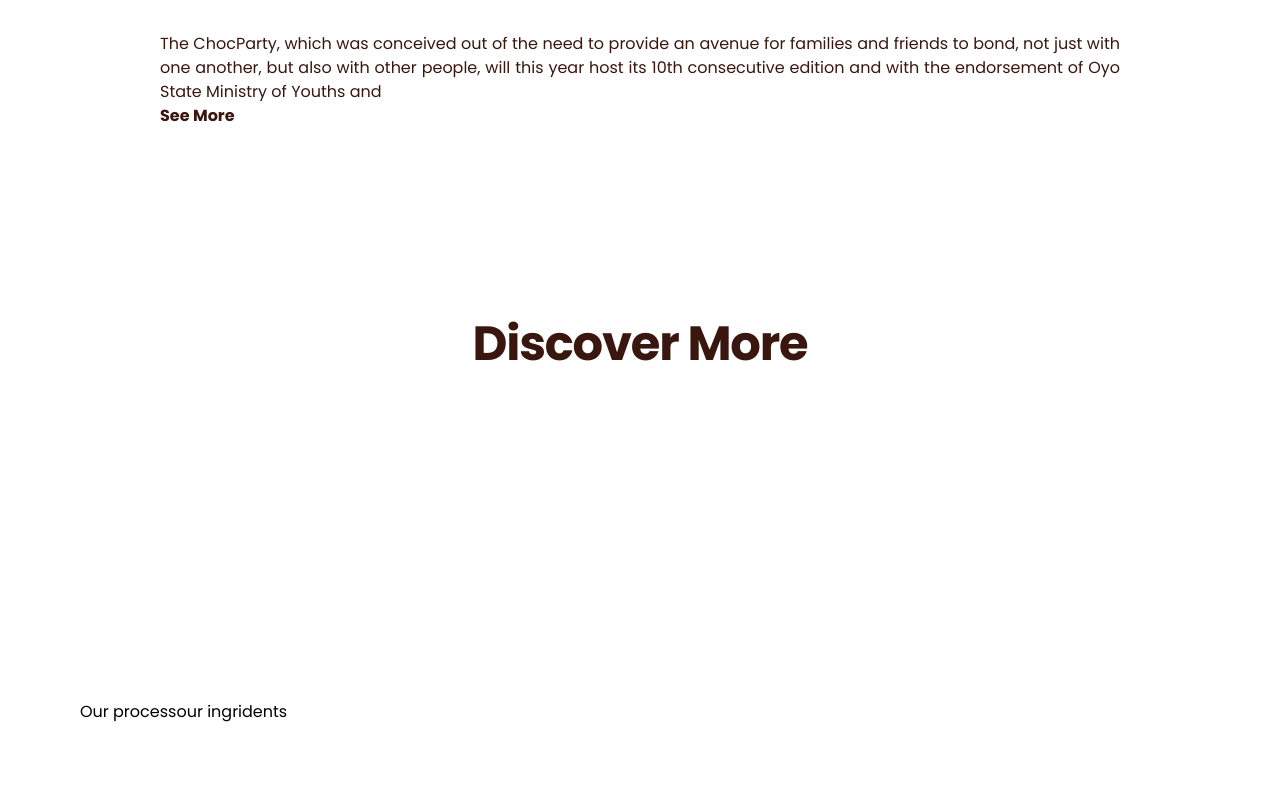
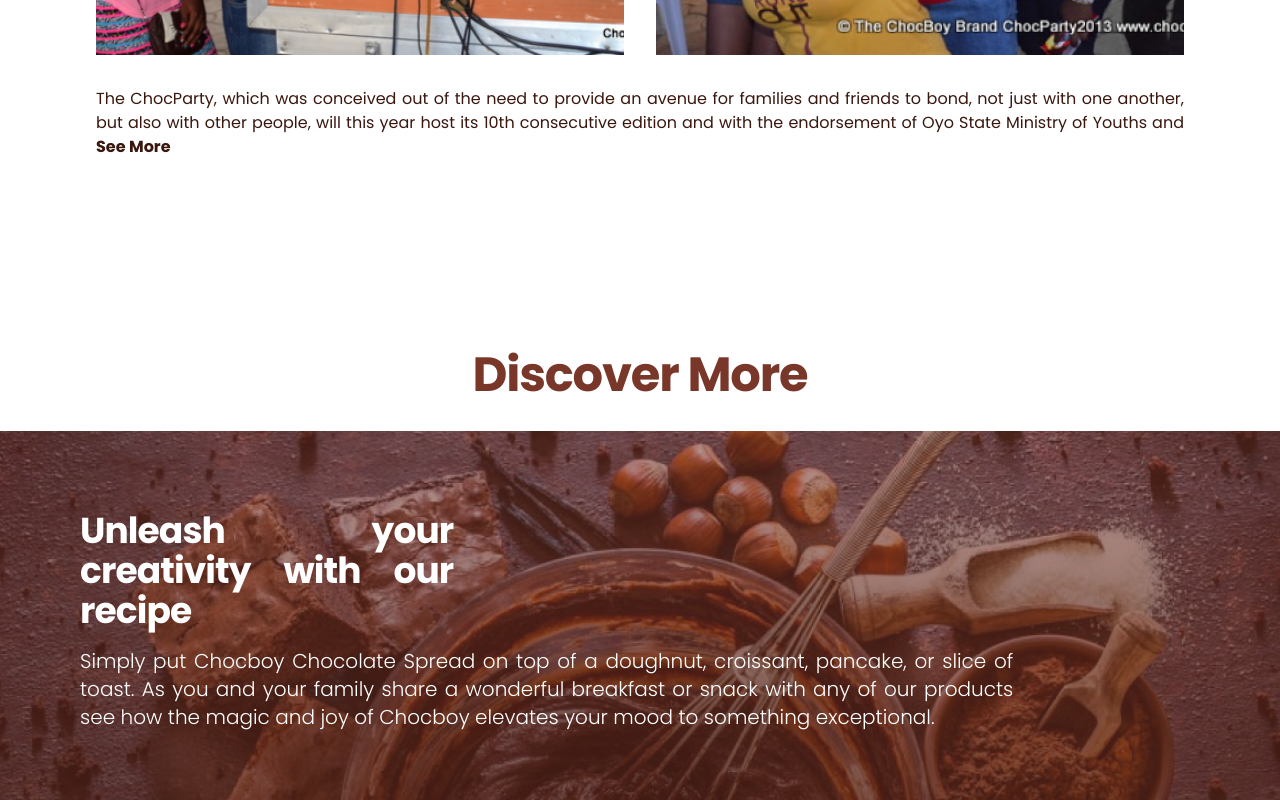
Before and after one commit to solex55/chocboy, a React (Create React App) app: page / in a window 1280 px wide. Shown: the part 1800-2600 px from the top of the page. Built offline with nearby package versions, Linux system fonts and the light colour scheme.

Commit message:
Feat: Add overlay

```diff
--- a/src/components/discover/Discover.jsx
+++ b/src/components/discover/Discover.jsx
@@ -1,20 +1,21 @@
 import React from 'react'
-
+import './discover.css'
 function Discover() {
   return (
-    <div className='my-32 w-full'>
-        <h2 className=' text-main text-center mb-8 text-3xl font-extrabold tracking-tight leading-none md:text-4xl xl:text-5xl'>Discover More</h2>
+    <div className='my-32 w-full '>
+        <h2 className=' text-sub text-center mb-8 text-3xl font-extrabold tracking-tight leading-none md:text-4xl xl:text-5xl'>Discover More</h2>
 
-        <div className='relative w-full  px-20 py-20 h-screen bg-no-repeat bg-cover bg-center bg-discover object-cover bg-gradient-to-b from-white-300 to-black-400 '>
-            <div className='text-white bg-gradient-to-b from-white-300 to-black-400  mix-blend-overlay'>
-              <h3 className='text-3xl w-full lg:w-1/3 font-bold mb-4 tracking-tight leading-none md:text-3xl xl:text-4xl text-justify'>Unleash your creativity with our recipe</h3>
-              <p className='text-xl text-justify w-10/12 font-light'>
-                Simply put Chocboy Chocolate Spread on top of a doughnut, croissant, pancake, or slice of toast. As you and your family share a wonderful breakfast or snack with any of our products see how the magic and joy of Chocboy elevates your mood to something exceptional.
-              </p>
-            </div>
-            <div className='flex mx-auto'>
-                <div>Our process</div>
-                <div>our ingridents</div>
+        <div className=' w-full h-screen bg-no-repeat bg-cover bg-center object-cover grads' >
+            <div className='text-white relative px-4 lg:px-20 py-12 lg:py-20  h-full w-full overlay-des'>
+              <div>
+                <h3 className='text-3xl w-full lg:w-1/3 font-bold mb-4 tracking-tight leading-none md:text-3xl xl:text-4xl text-justify '>Unleash your creativity with our recipe</h3>
+                <p className='text-xl text-justify w-full lg:w-10/12 font-light'>
+                  Simply put Chocboy Chocolate Spread on top of a doughnut, croissant, pancake, or slice of toast. As you and your family share a wonderful breakfast or snack with any of our products see how the magic and joy of Chocboy elevates your mood to something exceptional.
+                </p>
+              </div>
+
+
+
             </div>
         </div>
     </div>
--- a/src/components/discover/discover.css
+++ b/src/components/discover/discover.css
@@ -0,0 +1,43 @@
+.hero-service{
+    min-height: 120vh;
+    padding: 1.5rem;
+    background-image:  linear-gradient(to bottom, rgba(245, 200, 252, 0.5), rgba(100, 45,214.0.7)),
+                        url('../../assets/discover.png');
+    filter: blur(2px);
+    background-repeat: no-repeat;
+    background-size: cover;
+    background-position: center;
+}
+.hero-service-desc{
+    font-weight: bold;
+    position: absolute;
+    z-index: 2;
+    text-align: center;
+    top: 30%;
+    left: 50%;
+    transform: translate(-50%);
+    margin-bottom: 2rem;
+}
+
+.grads{
+    background-image: url('../../assets/discover.png');
+    background-repeat: no-repeat;
+    background-size: cover;
+    background-position: center;
+}
+.process{
+    background-image: url('../../assets/process.png');
+    background-repeat: no-repeat;
+    background-size: cover;
+    background-position: center;
+}
+.recipe{
+    background-image: url('../../assets/recipe.png');
+    background-repeat: no-repeat;
+    background-size: cover;
+    background-position: center;
+}
+
+.overlay-des{
+    background-image:  linear-gradient(to bottom, rgba(121, 55, 42, 0.54)0%, #39170f 100%);
+}
--- a/src/components/featuresection/Feature.jsx
+++ b/src/components/featuresection/Feature.jsx
@@ -36,20 +36,22 @@
 
 
     <div className='py-16 mx-8 mb-16 lg:mx-24 '>
-        <h3 className='font-bold text-3xl text-main text-center mb-8'>ChocParty</h3>
+        <h3 className='text-sub text-center mb-8 text-3xl font-extrabold tracking-tight leading-none md:text-4xl xl:text-5xl mb-8'>ChocParty</h3>
 
-        <div className='flex justify-center gap-8  items-center mb-8'>
-            <div>
-                <img src={party1} alt=""  />
+        <div className='flex justify-between gap-8  items-center mb-8'>
+            <div className='w-1/2'>
+                <img src={party1} alt=""  className='w-full'/>
             </div>
-            <div>
-                <img src={party2} alt="" />
+            <div className='w-1/2'>
+                <img src={party2} alt="" className='w-full'/>
             </div>
         </div>
 
-        <div className='text-main flex flex-col w-full justify-center px-0 lg:px-16'>
-            <p className='text-justify'>The ChocParty, which was conceived out of the need to provide an avenue for families and friends to bond, not just with one another, but also with other people, will this year host its 10th consecutive edition and with the endorsement of Oyo State Ministry of Youths and</p>
-            <Link to="/" className='text-main font-bold hover-cursor-pointer'>See More</Link>
+        <div className='text-main flex flex-col w-full justify-center '>
+            <p className='text-justify'>The ChocParty, which was conceived out of the need to provide an avenue for families and friends to bond, not just with one another, but also with other people, will this year host its 10th consecutive edition and with the endorsement of Oyo State Ministry of Youths and
+                <Link to="/" className='text-main font-bold no-underline hover-cursor-pointer hover:underline'> See More</Link>
+            </p>
+
         </div>
     </div>
 
--- a/src/index.css
+++ b/src/index.css
@@ -14,6 +14,8 @@
     --primary-linear: linear-gradient(90deg, #A02279 11.45%, #A02279 11.45%);
     --secondary-color: #fbb040;
     --primary-color: #39170f;
+    --overlay-color: rgba(121, 55, 42, 0.54);
+    --sub-text: #79372A;
   }
 
 
@@ -23,6 +25,9 @@
 
   .text-sec {
     color: var(--secondary-color);
+  }
+  .text-sub {
+    color: var(--sub-text);
   }
   .bg-main {
     background: var(--primary-color);
@@ -34,3 +39,7 @@
   .hero-head {
     line-height: 140%;
 }
+
+.bg-overlay{
+  background-color: var(--overlay-color);
+}
--- a/tailwind.config.js
+++ b/tailwind.config.js
@@ -8,6 +8,8 @@
       backgroundImage: {
       'footer-pat' : "url('../src/assets/footer.png')",
       'discover' : "url('../src/assets/discover.png')",
+      'process' : "url('../src/assets/process.png')",
+      'recipe' : "url('../src/assets/recipe.png')",
       },
       fontFamily: {
         'Poppins' : ['Poppins', 'sans-serif'],
```
Also changed, not shown: src/assets/process.png (added), src/assets/recipe.png (added).
